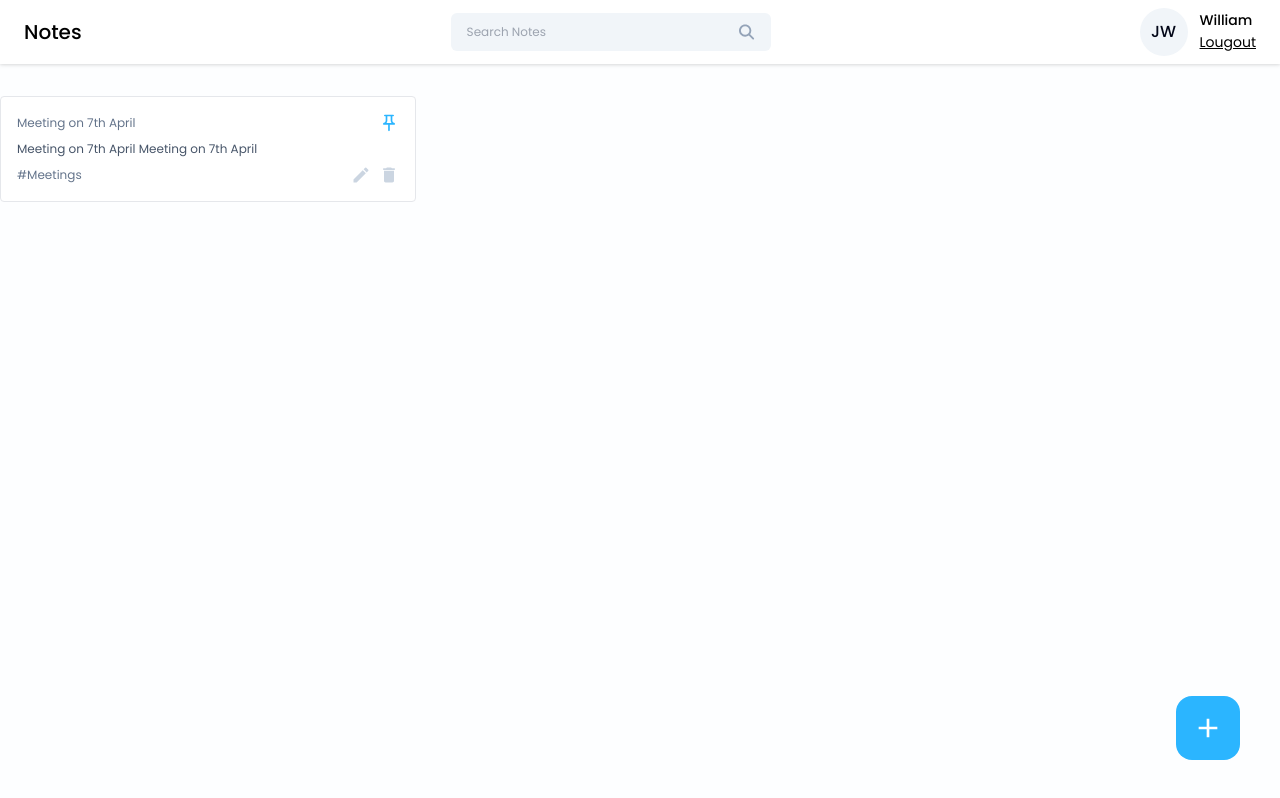
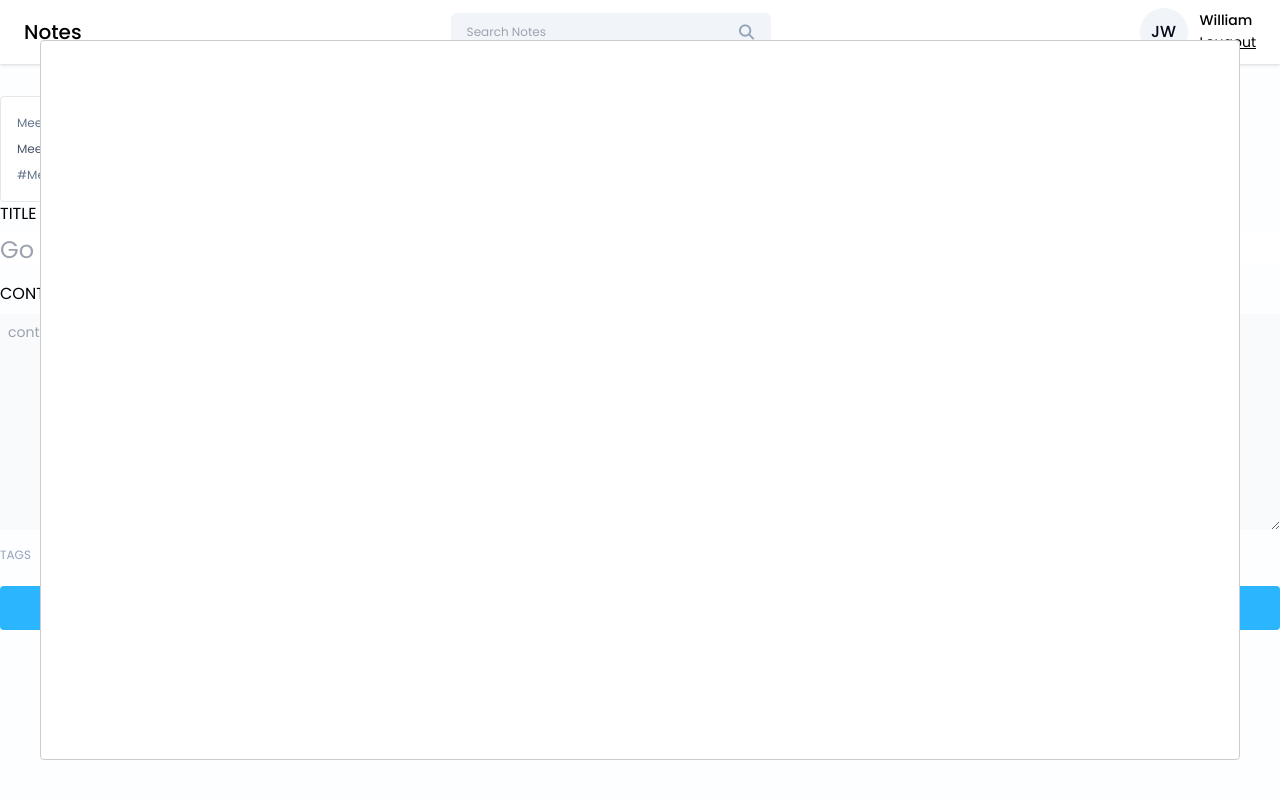
Before and after one commit to ArionDutta33/NOTE, a React (Vite) app in the folder frontend/: page /dashboard in a window 1280 px wide. Both pictures are taken after a click on the button 1208 px from the left and 728 px from the top of the page. Built offline with nearby package versions, Linux system fonts and the light colour scheme.

Commit message:
Modal error

```diff
--- a/frontend/package.json
+++ b/frontend/package.json
@@ -13,6 +13,7 @@
     "react": "^18.3.1",
     "react-dom": "^18.3.1",
     "react-icons": "^5.2.1",
+    "react-modal": "^3.16.1",
     "react-router-dom": "^6.26.0"
   },
   "devDependencies": {
--- /dev/null
+++ b/frontend/src/Pages/Home/AddEditNotes.jsx
@@ -0,0 +1,36 @@
+const AddEditNotes = () => {
+  return (
+    <div>
+      <div className="flex flex-col gap-2">
+        <label htmlFor="input-label">TITLE</label>
+        <input
+          type="text"
+          className="text-2xl text-slate-950 outline-none"
+          placeholder="Go to gym at 5"
+        />
+      </div>
+      <div className="flex flex-col gap-2 mt-4">
+        <label htmlFor="">CONTENT</label>
+        <textarea
+          name=""
+          className="text-sm text-slate-950 outline-none bg-slate-50 p-2"
+          placeholder="content"
+          rows={10}
+        ></textarea>
+      </div>
+
+      <div className="mt-3">
+        <label htmlFor="" className="input-label">
+          {" "}
+          TAGS
+        </label>
+      </div>
+
+      <button className="btn-primary font-medium mt-5 p-3" onClick={() => {}}>
+        ADD
+      </button>
+    </div>
+  );
+};
+
+export default AddEditNotes;
--- a/frontend/src/Pages/Home/Home.jsx
+++ b/frontend/src/Pages/Home/Home.jsx
@@ -1,7 +1,15 @@
 import Navbar from "../../Components/Navbar";
 import NoteCard from "../../Components/Cards/NoteCard";
 import { MdAdd } from "react-icons/md";
+import AddEditNotes from "./AddEditNotes";
+import { useState } from "react";
+import Modal from "react-modal";
 const Home = () => {
+  const [openAddEditModal, setOpenAddEditModal] = useState({
+    isShown: false,
+    type: "add",
+    data: null,
+  });
   return (
     <>
       <Navbar />
@@ -21,10 +29,25 @@
       </div>
       <button
         className=" w-16 h-16 flex items-center justify-center rounded-2xl bg-primary hover:bg-blue-800 absolute right-10 bottom-10"
-        onClick={() => {}}
+        onClick={() => {
+          setOpenAddEditModal({ isShown: true, type: "add", data: null });
+        }}
       >
         <MdAdd className="text-[32px] text-white" />
       </button>
+
+      <Modal
+        isOpen={openAddEditModal.isShown}
+        onRequestClose={() => {}}
+        style={{
+          overlay: {
+            backgroundColor: "rgba(0,0,0,0,0.2)",
+          },
+        }}
+        contentLabel=""
+        className=""
+      ></Modal>
+      <AddEditNotes />
     </>
   );
 };
--- a/frontend/src/index.css
+++ b/frontend/src/index.css
@@ -24,4 +24,7 @@
   .icon-btn {
     @apply text-xl text-slate-300 cursor-pointer hover:text-primary;
   }
+  .input-label {
+    @apply text-xs text-slate-400;
+  }
 }
```
Also changed, not shown: 1 other file (tests, documents, lock files or other folders).
